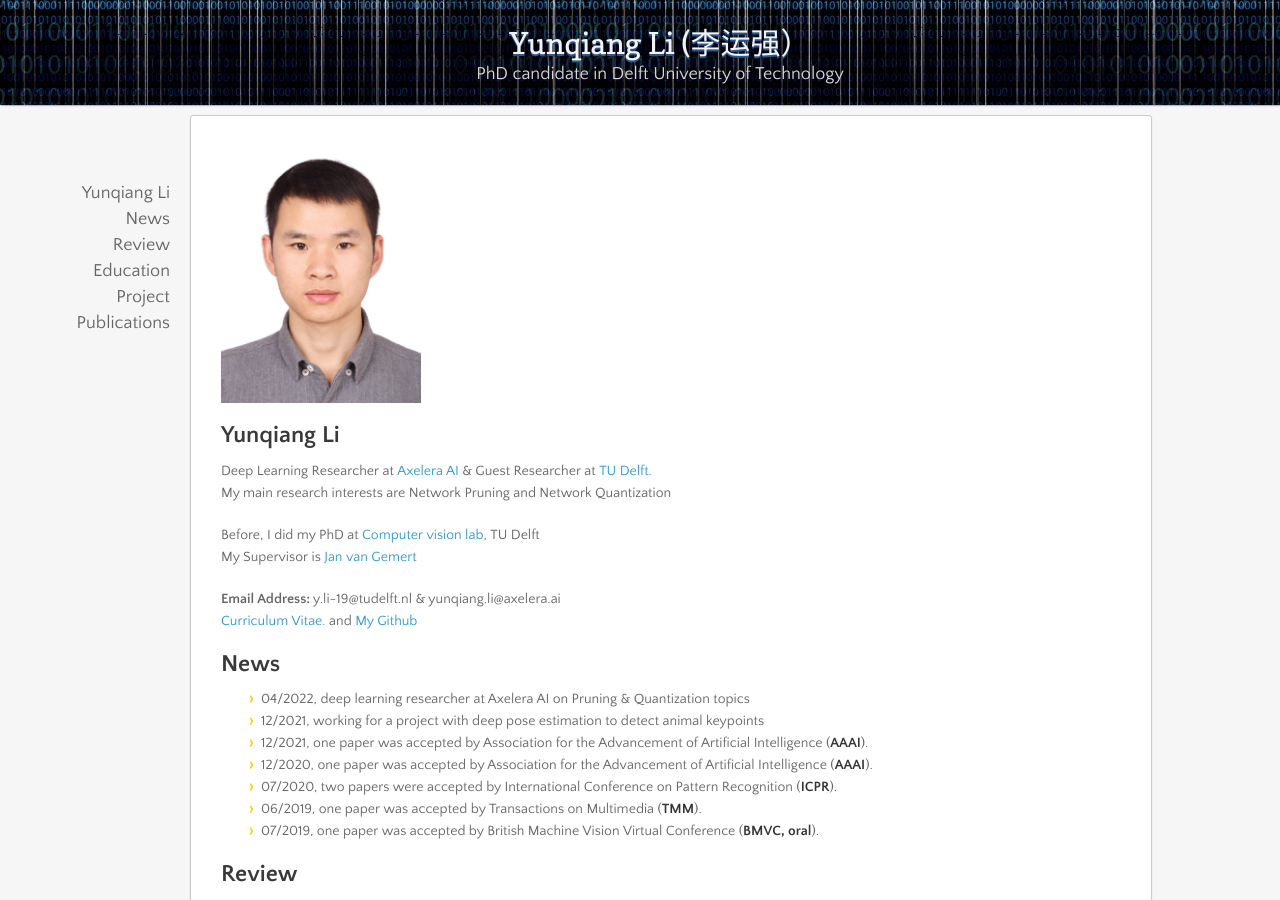
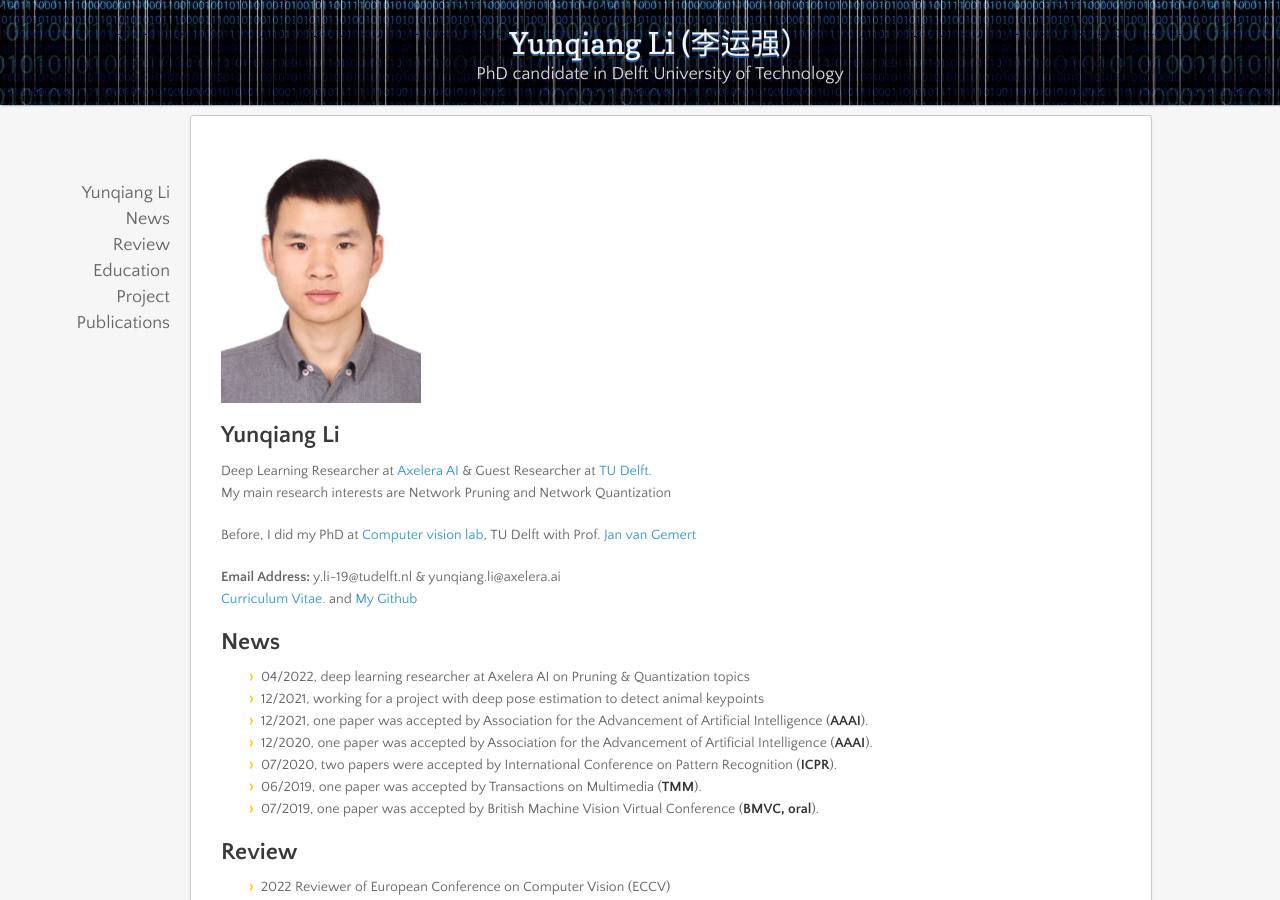
Before and after one commit to liyunqianggyn/liyunqianggyn.github.io, a Jekyll site: the page built from index.md, in a window 1280 px wide and 900 px high. Built offline with Jekyll 4.4.1, drawn with Linux system fonts in a browser that asks for light colours; nearby versions of some CDN libraries; our own code applies the rules of GitHub Pages for plain Markdown files.

Commit message:
Update index.md

```diff
--- a/index.md
+++ b/index.md
@@ -5,8 +5,7 @@
 Deep Learning Researcher at <a href="https://www.axelera.ai/team/">Axelera AI</a>  & Guest Researcher at <a href="http://visionlab.tudelft.nl">TU Delft. </a><br/>
 My main research interests are Network Pruning and Network Quantization
 
-Before, I did my PhD at <a href="http://visionlab.tudelft.nl">Computer vision lab</a>, TU Delft<br/>
-My Supervisor is <a href="https://jvgemert.github.io/">Jan van Gemert</a><br/>
+Before, I did my PhD at <a href="http://visionlab.tudelft.nl">Computer vision lab</a>, TU Delft with Prof. <a href="https://jvgemert.github.io/">Jan van Gemert</a><br/>
 
 
 <b>Email Address:</b> y.li-19@tudelft.nl & yunqiang.li@axelera.ai  <br/>
```
